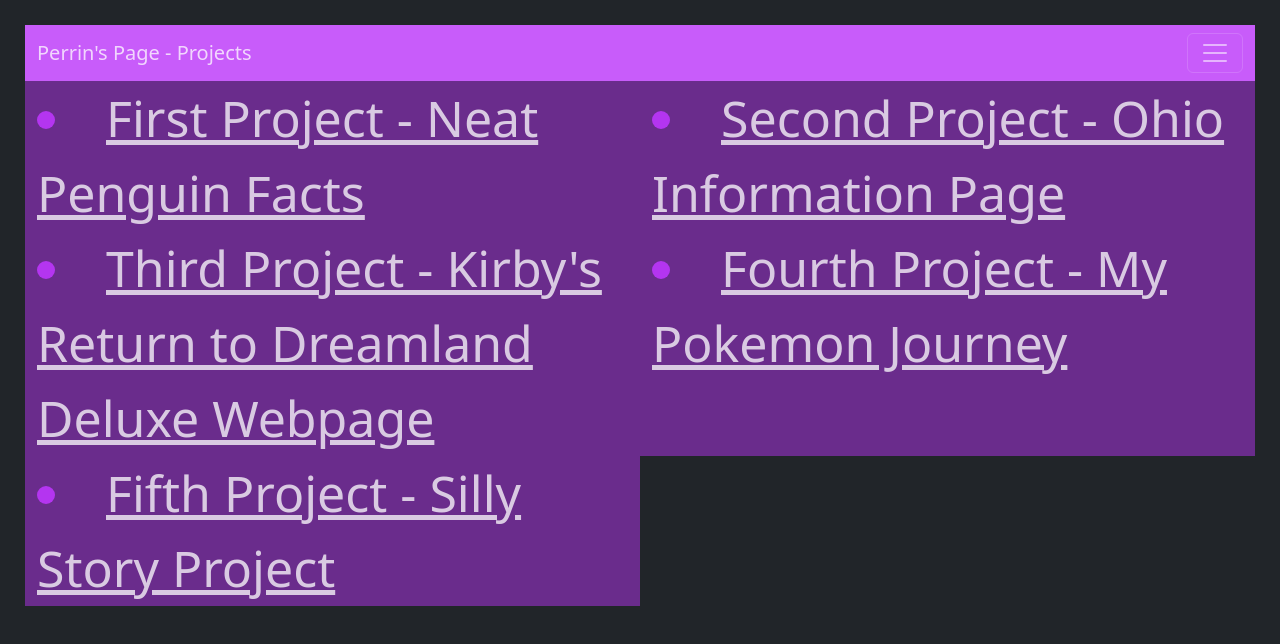
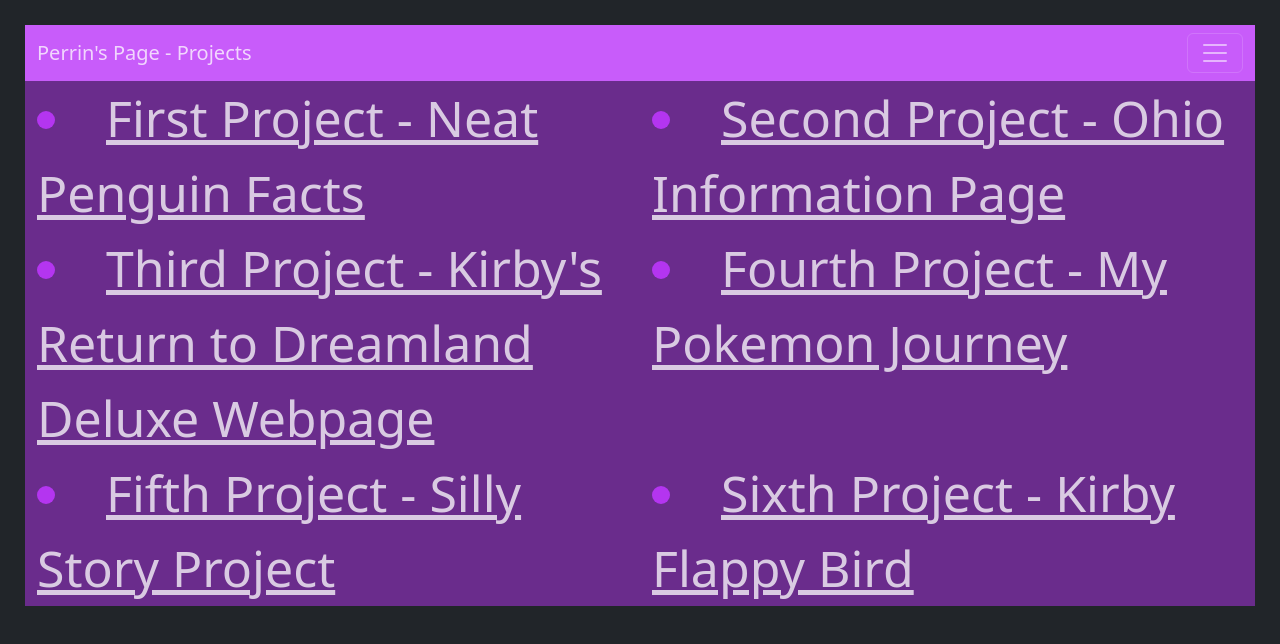
Before and after one commit to Superfudd2016/Superfudd2016.github.io, a plain HTML site: page projects.html in a window 1280 px wide. Drawn offline with nearby package versions, Linux system fonts and the light colour scheme.

Commit message:
Update projects.html

```diff
--- a/projects.html
+++ b/projects.html
@@ -56,6 +56,8 @@
             </div>
             <div class="col-md-6 attention-getter "><li><a href="sillyStoryIndex.html">Fifth Project - Silly Story Project</a></li>
             </div>
+            <div class="col-md-6 attention-getter "><li><a href="flappyKirbyIndex.html">Sixth Project - Kirby Flappy Bird</a></li>
+            </div>
         </main>
     </body>
 </html>
```
